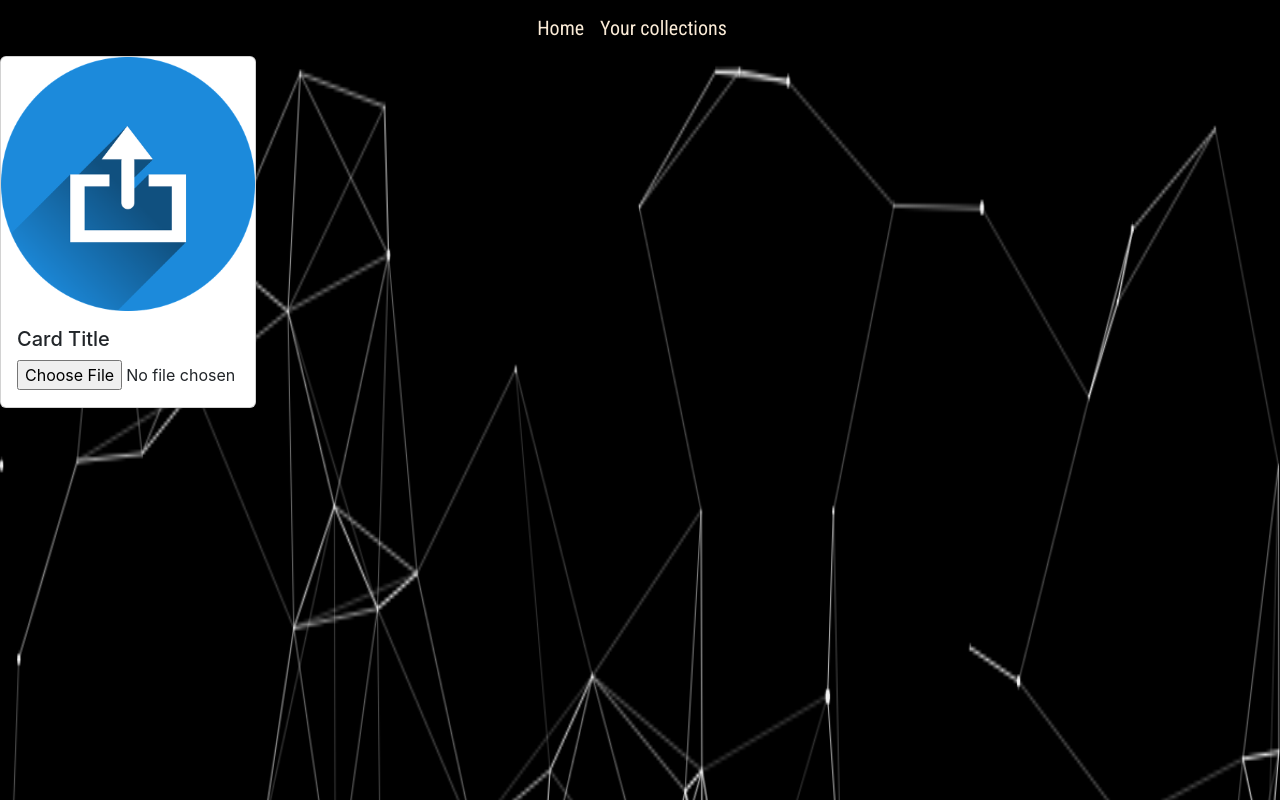
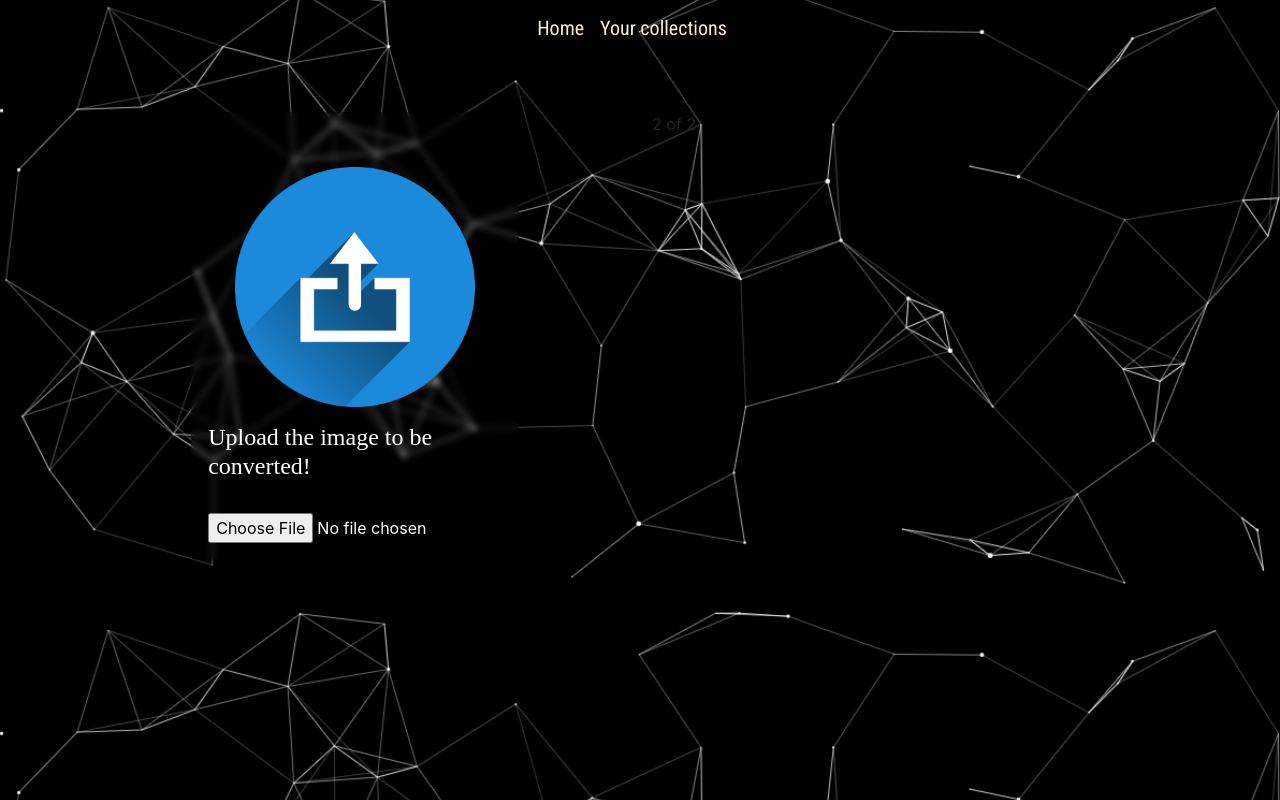
Before and after one commit to mohitpg/VideoStyler, a React (Create React App) app in the folder frontend/: page / in a window 1280 px wide. Built offline with nearby package versions, Linux system fonts and the light colour scheme.

Commit message:
added css

```diff
--- a/frontend/src/Home.js
+++ b/frontend/src/Home.js
@@ -1,5 +1,8 @@
 import React, { useState } from "react";
 import Upload from "./homecomp/Upload";
+import Container from 'react-bootstrap/Container';
+import Row from 'react-bootstrap/Row';
+import Col from 'react-bootstrap/Col';
 import uploadimg from "./upload.jpg"
 
 function Home(){
@@ -9,7 +12,12 @@ function Home(){
         (e.target.files.length===1)?setFile(URL.createObjectURL(e.target.files[0])):setFile(uploadimg);
      }
     return (
-        <Upload onupload={handleChange} image={file}/>
+    <Container>
+      <Row style={{marginTop:'5%'}}>
+        <Col style={{height:'60%'}}><Upload onupload={handleChange} image={file}/></Col>
+        <Col>2 of 2</Col>
+      </Row>
+    </Container>
       );
 }
 export default Home;
--- /dev/null
+++ b/frontend/src/homecomp/Upload.css
@@ -0,0 +1,22 @@
+@import url('https://fonts.googleapis.com/css2?family=Alegreya+Sans:wght@300&family=Oswald&family=Roboto+Condensed&display=swap');
+
+#cardm{
+    width: 60% ;
+    height: 100%;
+    margin-left: auto;
+    margin-right: auto;
+    padding-top: 10%;
+    background-color: transparent;
+    backdrop-filter: blur(3px);
+}
+#cardimg{
+    width: 30vh;
+    height: 30vh;
+    object-fit: cover;
+    margin: auto;
+}
+#cardtitle{
+    font-size: 1.5rem;
+    font-family: 'Alegreya Sans';
+    margin-bottom: 2rem;
+}
--- a/frontend/src/homecomp/Upload.js
+++ b/frontend/src/homecomp/Upload.js
@@ -1,3 +1,4 @@
+import "./Upload.css"
 import Card from 'react-bootstrap/Card';
 import Form from 'react-bootstrap/Form';
 
@@ -6,12 +7,12 @@ function Upload (props){
         props.onupload(e);
     }
     return (
-        <Card style={{ width: '20%' }}>
-          <Card.Img variant="top" src={props.image}/>
+        <Card className="text-white" id="cardm">
+          <Card.Img variant="top" src={props.image} id="cardimg"/>
           <Card.Body>
-            <Card.Title>Card Title</Card.Title>
+            <Card.Title id="cardtitle">Upload the image to be converted!</Card.Title>
             <Form >
-                <input type="file" name="imageinput" onChange={uploadHandler} style={{margin:'1px -10% 1px auto'}}/>
+                <input type="file" name="imageinput" onChange={uploadHandler} />
             </Form>
           </Card.Body>
         </Card>
--- a/frontend/src/index.css
+++ b/frontend/src/index.css
@@ -6,7 +6,9 @@ body {
   -webkit-font-smoothing: antialiased;
   -moz-osx-font-smoothing: grayscale;
   background: url('../public/bgr.png');
-  background-size: 100% 500%;
+  background-size: 100%;
+  background-position: center;
+  background-size: cover;
 }
 
 code {
```
